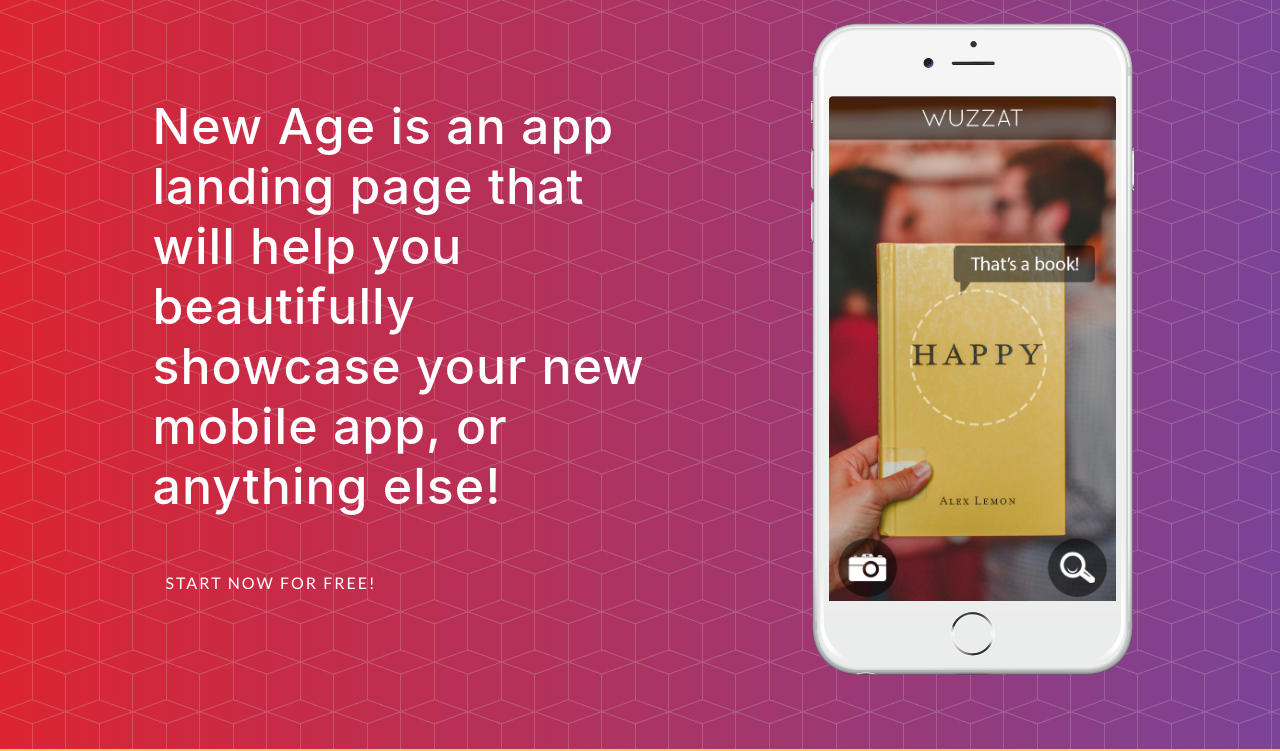
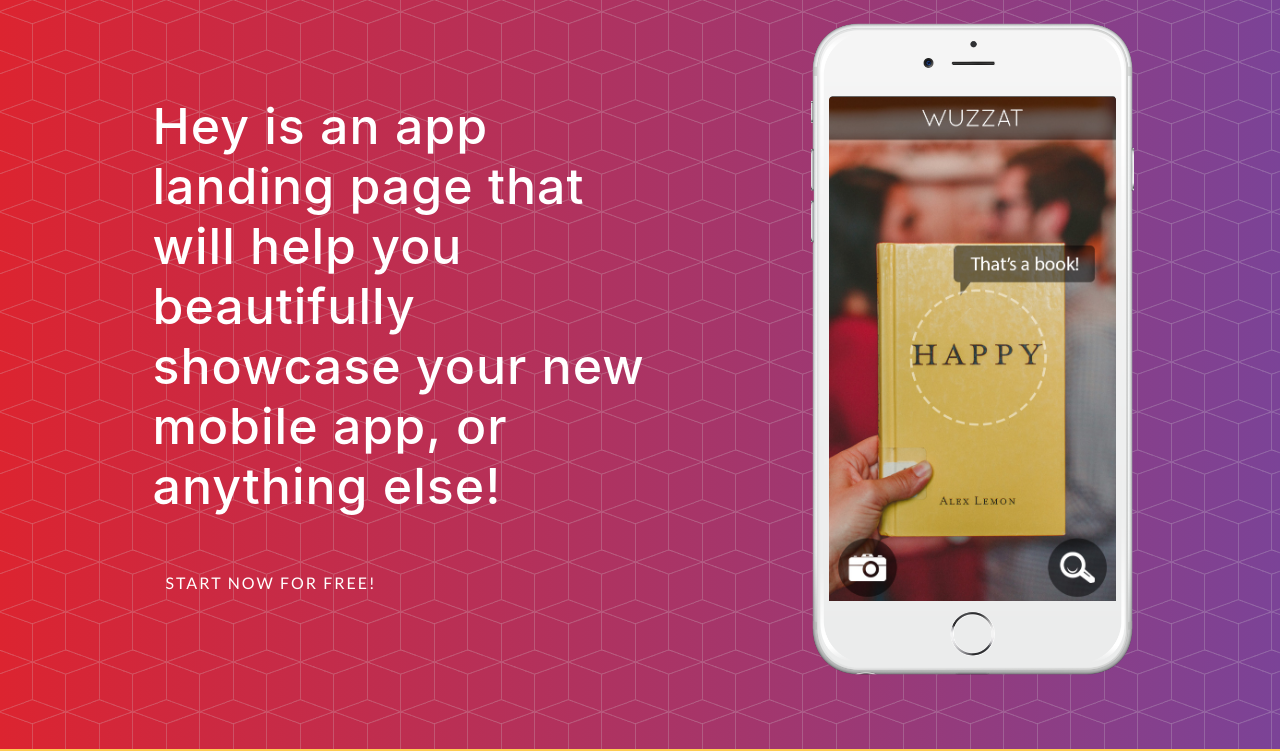
Before and after one commit to AdminIF/mywebsite1, a website with bundled scripts: page index.html in a window 1280 px wide. Shown: the part 51-802 px from the top of the page. Built offline with nearby package versions, Linux system fonts and the light colour scheme; a web font is replaced by a local one.

Commit message:
Update index.html

```diff
--- a/index.html
+++ b/index.html
@@ -59,7 +59,7 @@
         <div class="row h-100">
           <div class="col-lg-7 my-auto">
             <div class="header-content mx-auto">
-              <h1 class="mb-5">New Age is an app landing page that will help you beautifully showcase your new mobile app, or anything else!</h1>
+              <h1 class="mb-5">Hey is an app landing page that will help you beautifully showcase your new mobile app, or anything else!</h1>
               <a href="#download" class="btn btn-outline btn-xl js-scroll-trigger">Start Now for Free!</a>
             </div>
           </div>
```
